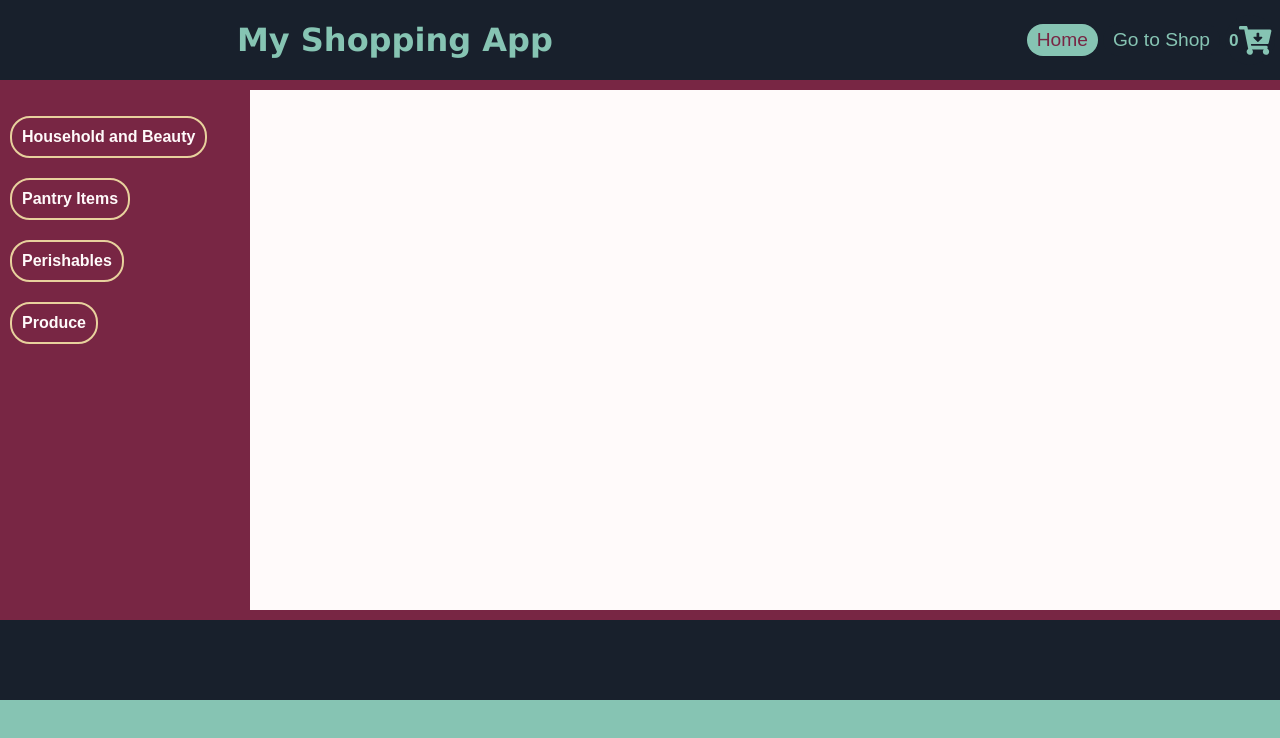
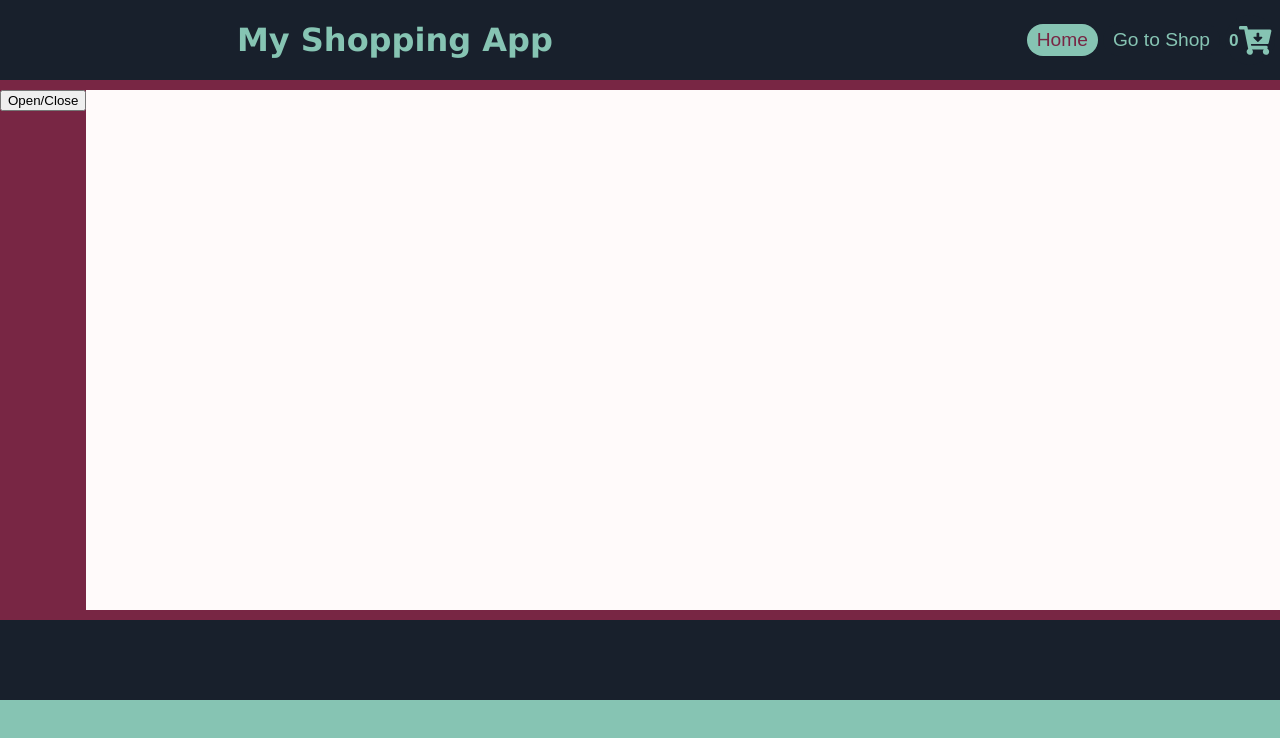
Before and after one commit to JPMCrain/my_shopping_app, a React (Create React App) app in the folder my_shopping_app/: page /shop in a window 1280 px wide. Shown: the top 738 px of the page. Built offline with nearby package versions, Linux system fonts and the light colour scheme.

Commit message:
started with shop page media screen design

```diff
--- a/my_shopping_app/src/components/CatogoryList/CatogoryList.jsx
+++ b/my_shopping_app/src/components/CatogoryList/CatogoryList.jsx
@@ -1,9 +1,16 @@
 import React, { Component } from 'react';
 import styles from './index.module.css';
 
+class CatogoryList extends Component {
+	constructor(props) {
+		super(props)
+		this.state = {
+			isOpened: false,
+			display: 'none'
+		}
+		this.toggleCatogories = this.toggleCatogories.bind(this)
+	}
 
-
-class CatogoryList extends Component {
 
 	onClickFilter(filterKey, index) {
 		let { filters } = this.props;
@@ -12,16 +19,39 @@ class CatogoryList extends Component {
 		this.props.onFilterChange(filters);
 	}
 
+	toggleCatogories() {
+		const { display } = this.state
+		if (display === 'none') {
+			this.setState({
+				isOpened: true,
+				display: 'flex'
+			})
+		} else {
+			this.setState({
+				isOpened: false,
+				display: 'none'
+			})
+		}
+	}
+
 	render() {
 		const { catogoryLists, filters, openIndex } = this.props;
+		const style = {
+			display: this.state.display,
+		}
 		return (
-			<div className={styles.listWrapper}>
-				<ul>
+			<div>
+				<button
+					onClick={() => {
+						this.toggleCatogories()
+					}}
+					className={styles.OpenCatogories}>Open/Close</button>
+				<div className={styles.listWrapper} style={style}>
 					{
 						catogoryLists.map((catogory, catogoryIndex) => {
 							const catlistItemStyle = openIndex === catogoryIndex ? styles.catlistItemActive : styles.catlistItem
 							return (
-								<li key={catogoryIndex}>
+								<div key={catogoryIndex}>
 									<button className={catlistItemStyle}
 										onClick={(e) => {
 											this.props.onCatogoryClick(catogoryIndex)
@@ -32,12 +62,13 @@ class CatogoryList extends Component {
 
 									{
 										this.props.openIndex === catogoryIndex &&
-										<ul>
+										<div>
 											{
 												catogory.subcategories.map((item, index) => {
 
 													return (
-														<li><button
+														<div>
+															<button
 																className={styles.sublistItem}
 																key={index}
 																onClick={(e) => {
@@ -51,18 +82,19 @@ class CatogoryList extends Component {
 																{item.name}
 															</button>
 
-														</li>
+														</div>
 													);
 												})
 											}
-										</ul>
+										</div>
 									}
-								</li>
+								</div>
 							);
 						})
 					}
-				</ul>
 				</div>
+			</div>
+
 		)
 	}
 }
--- a/my_shopping_app/src/components/CatogoryList/index.module.css
+++ b/my_shopping_app/src/components/CatogoryList/index.module.css
@@ -1,16 +1,6 @@
 .listWrapper {
 	width: 250px;
 	color: #e8d19d;
-}
-
-ul {
-	padding: 0;
-	padding-left: 10px;
-}
-
-li {
-	cursor: pointer;
-	list-style-type: none;
 }
 
 .catlistItem {
@@ -65,3 +55,36 @@ li {
 	background-color:#782644;
 	color:  snow;
 }
+
+/* Portrait */
+@media only screen
+  and (max-width: 360px)
+  and (max-height: 640px)
+	and (orientation: portrait) {
+		.listWrapper {
+			display: flex;
+			width: 360px;
+		}
+
+		.catlistItem {
+			font-size: 0.8em;
+			border-radius: 20px;
+			margin-top: 0;
+			margin-bottom: 10px;
+		}
+
+
+		.catlistItemActive {
+			font-size: 0.8em;
+			border-radius: 20px;
+			margin-top: 0;
+			margin-bottom: 10px;
+		}
+
+		.sublistItem {
+			font-size: 0.6em;
+			border-radius: 20px;
+			margin-top: 0;
+			margin-bottom: 10px;
+		}
+	}
--- a/my_shopping_app/src/pages/ShopPage/index.module.css
+++ b/my_shopping_app/src/pages/ShopPage/index.module.css
@@ -21,3 +21,34 @@
 	height: 100%;
 	background-color: snow;
 }
+
+/* Portrait */
+@media only screen
+  and (max-width: 360px)
+  and (max-height: 640px)
+	and (orientation: portrait) {
+
+		.Wrapper {
+			display: flex;
+			height: 700px;
+		}
+
+		.midWrapper {
+			display: flex;
+			flex-direction: column;
+			width: 100%;
+			height: 100%;
+		}
+
+		.listWrapper {
+			flex-grow: 0;
+			background-color: #782644;
+			height: 100%;
+		}
+
+		.itemsWrapper {
+			flex-grow: 3;
+			height: 100%;
+			background-color: snow;
+		}
+	}
```
Lines whose indentation alone changed are shown as unchanged.
